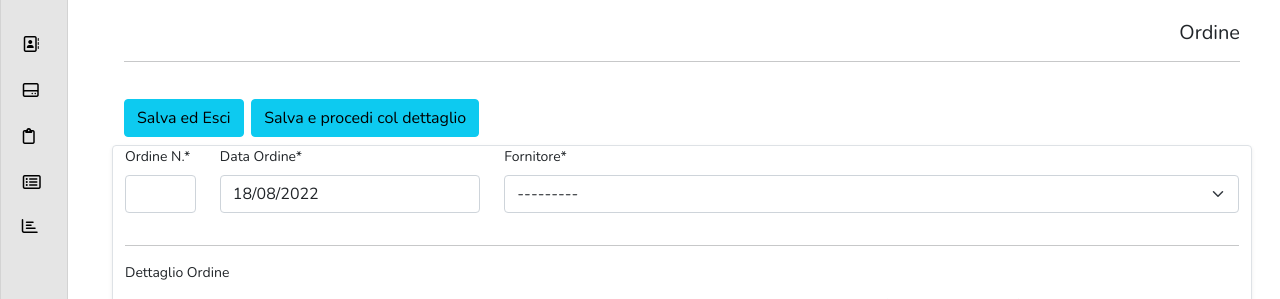
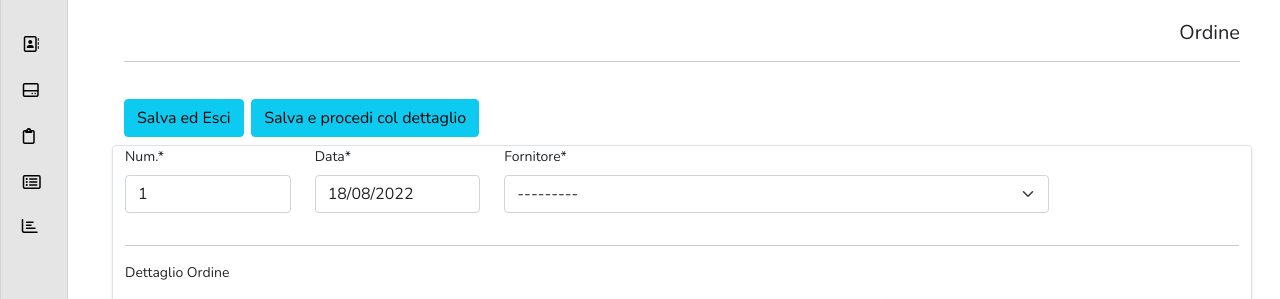
Before and after one commit to r4gtl/e_factoryDjango, a Django app: page /chemicals/new-order/ in a window 1280 px wide. Shown: the part 64-363 px from the top of the page. Run offline with Django 4.2, Linux system fonts and the light colour scheme; data that the repository does not hold is empty; some libraries are stand-ins or nearby versions.

Commit message:
Order template

```diff
--- a/chemicals/forms.py
+++ b/chemicals/forms.py
@@ -139,7 +139,7 @@ class ChemicalOrderModelForm(forms.ModelForm):
         )
         widget = {
             'id_order': forms.HiddenInput(),
-            'n_order': forms.TextInput(),
+            'n_order': forms.TextInput(attrs={'style': 'text-align:right;'}),
             'id_supplier': forms.ChoiceField(),
             'order_date': forms.DateInput(),
             'delivery_date': forms.DateField(),
@@ -152,9 +152,9 @@ class ChemicalOrderModelForm(forms.ModelForm):
             'id_dich_int': forms.HiddenInput()
         }
         labels = {
-            'n_order': 'Ordine N.',
+            'n_order': 'Num.',
             'id_supplier': 'Fornitore',
-            'order_date': 'Data Ordine',
+            'order_date': 'Data',
             'delivery_date': 'Data Consegna',
             'notes': 'Note',
             'user_id': 'Redatto Da',
--- a/chemicals/models.py
+++ b/chemicals/models.py
@@ -218,13 +218,22 @@ class PricesManager(models.Manager):
 class Prices(models.Model):
     id_chemical=models.ForeignKey(Chemicals, null=False, on_delete = models.CASCADE, related_name='prezzo')
     price=models.DecimalField(max_digits=6, decimal_places=2, null=True, blank=True, default=0)
-    price_date=models.DateField(default=datetime.date.today)
+    price_date=models.DateField(default=datetime.date.today, blank=True, null=True)
     objects = PricesManager()
 
 
+'''funzione per numerare automaticamente il campo numero ordine
+    Da integrare con il filtro data per anno
+'''
+def get_max_order_number() -> int:
+        max_found = ChemicalOrder.objects.aggregate(Max('n_order'))["n_order__max"]
+        if max_found is None:
+            return 1
+        return max_found + 1
+
 class ChemicalOrder(models.Model):
     id_order= models.AutoField(primary_key=True)
-    n_order = models.IntegerField()
+    n_order = models.PositiveIntegerField(default=get_max_order_number)
     id_supplier = models.ForeignKey(Suppliers, null=True, on_delete = models.CASCADE)
     order_date = models.DateField(default=datetime.date.today)
     delivery_date = models.DateField(blank=True, null=True)
@@ -241,6 +250,8 @@ class ChemicalOrder(models.Model):
         verbose_name = "Order"
         verbose_name_plural = "Orders"
 
+
+
     def __str__(self):
         return 'Ordine n. {} del {} fornitore {}'. format(self.n_order, self.order_date, self.id_supplier)
 
--- a/chemicals/templates/chemicals/order.html
+++ b/chemicals/templates/chemicals/order.html
@@ -4,7 +4,16 @@
 {% block head_title %}{{ block.super }} - Crea/Modifica Ordine{% endblock head_title %}
 
 {% block content %}
-
+<style>
+  input::-webkit-outer-spin-button,
+  input::-webkit-inner-spin-button {
+     -webkit-appearance: none;
+     margin: 0;
+  }
+  input[type="number"] {
+     -moz-appearance: textfield;
+  }
+  </style>
     <div class="container">
       <br>
       <h5 class="text-end">Ordine {{ supplier.id_supplier }}</h5>
@@ -28,15 +37,15 @@
                       <div class="col-md-12 border rounded shadow-sm">
                         <div class="row">
 
-                            <div class="col-md-1">
+                            <div class="col-md-2">
                               {{ form.id_order.as_hidden }}
                               {{ form.id_dich_int.as_hidden }}
                               {{ form.n_order|as_crispy_field }}
                             </div>
-                            <div class="col-md-3">
+                            <div class="col-md-2">
                               {{ form.order_date|as_crispy_field }}
                             </div>
-                            <div class="col-md-8">
+                            <div class="col-md-6">
                               {{ form.id_supplier|as_crispy_field }}
                             </div>
 
--- a/chemicals/views.py
+++ b/chemicals/views.py
@@ -368,11 +368,9 @@ class CreateOrder(CreateView):
     def get_context_data(self, **kwargs):
         # Call the base implementation first to get a context
         context = super().get_context_data(**kwargs)
-        print(context)
         # Add in a QuerySet of all the books
         if self.request=='GET':
             context['order_detail'] = ChemicalOrderDetail.objects.filter(id_order=self.kwargs['id_order'])
-            print(context['order_detail'])
             context['order_instance'] = ChemicalOrder.objects.get(id_order=self.kwargs['id_order'])
         return context
 
@@ -417,10 +415,14 @@ def create_detail(request,pk):
         form = ChemicalOrderDetailModelForm(supplier.pk, order, request.POST)
 
         if form.is_valid():
+
             form.save(commit=False)
             form.instance.id_order = order
             form.save()
-            url_hs = reverse("chemicals:update-order", kwargs={"pk": order.id_order})
+            if 'save' in request.POST:
+                url_hs = reverse("chemicals:update-order", kwargs={"pk": order.id_order})
+            else:
+                url_hs = reverse("chemicals:add-detail", kwargs={"pk": order.id_order})
             return HttpResponseRedirect(url_hs)
 
     else:
```
Also changed, not shown: chemicals/templates/chemicals/order_detail.html (+8 -6 lines).
